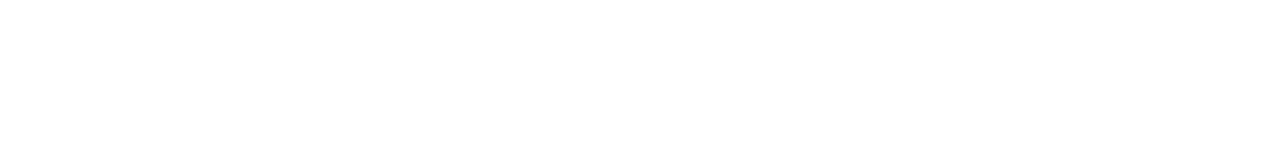
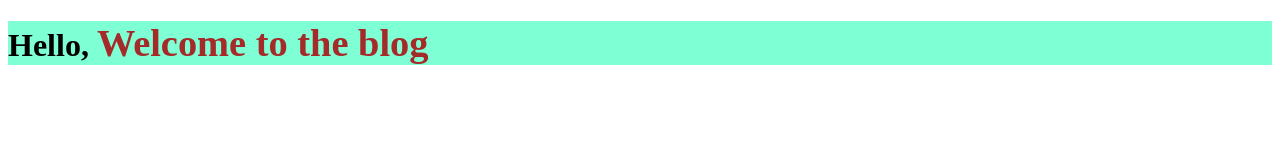
Before and after one commit to Sharif-codes/my-first-repo, a plain HTML site: page index.html in a window 1280 px wide. Drawn offline with Linux system fonts and the light colour scheme.

Commit message:
this is committed second time

```diff
--- a/index.html
+++ b/index.html
@@ -4,8 +4,10 @@
     <meta charset="UTF-8">
     <meta name="viewport" content="width=device-width, initial-scale=1.0">
     <title>my-first-repo</title>
+    <link rel="stylesheet" href="style/color.css">
 </head>
 <body>
+    <h1>Hello, <span class="welcome">Welcome to the blog</span></h1>
 
 </body>
 </html>
--- /dev/null
+++ b/style/color.css
@@ -0,0 +1,7 @@
+h1{
+    background-color: aquamarine;
+}
+.welcome{
+    font-size: larger;
+    color: brown;
+}
```
